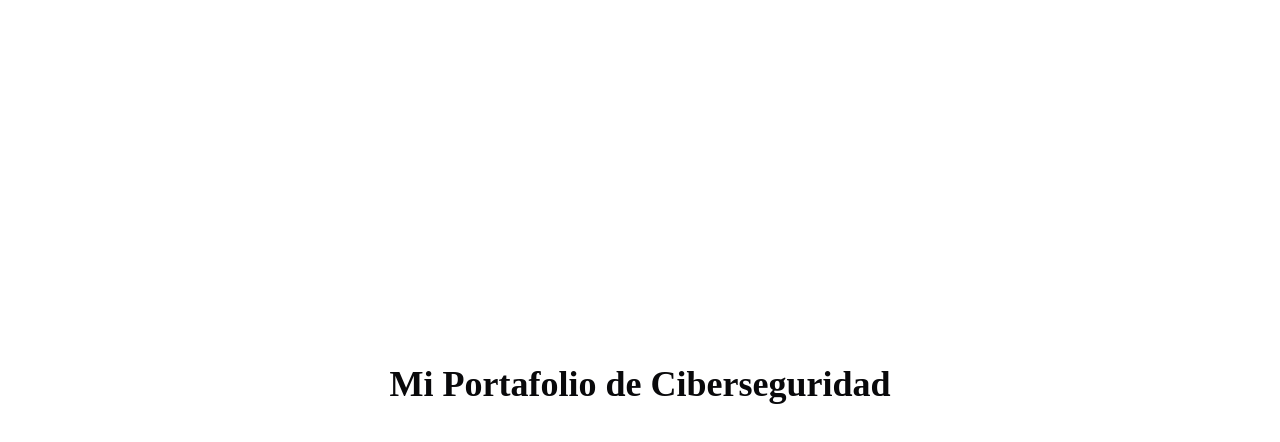
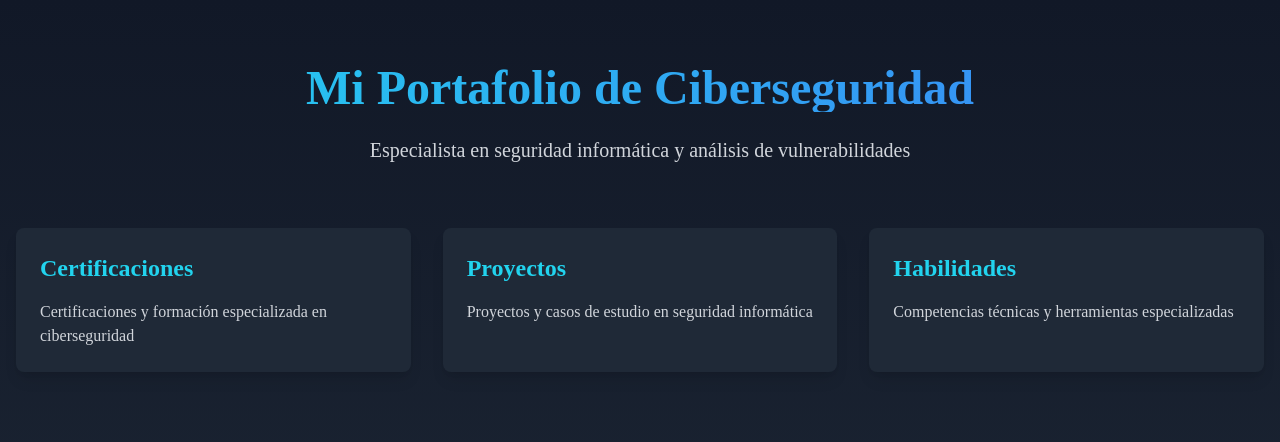
Before and after one commit to ADE-IA/Portafolio, a Next.js app: page / in a window 1280 px wide. Shown: the top 442 px of the page. Built offline with nearby package versions, Linux system fonts and the light colour scheme.

Commit message:
Mejorar diseño de la página principal

```diff
--- a/src/app/page.tsx
+++ b/src/app/page.tsx
@@ -1,8 +1,42 @@
-export default function Home() {
+import React from 'react'
+
+export default function Home(): React.ReactElement {
   return (
-    <main className="flex min-h-screen flex-col items-center justify-center p-24">
-      <div className="z-10 max-w-5xl w-full items-center justify-center text-sm lg:flex">
-        <h1 className="text-4xl font-bold mb-8">Mi Portafolio de Ciberseguridad</h1>
+    <main className="min-h-screen bg-gradient-to-b from-gray-900 to-gray-800 text-white">
+      <div className="container mx-auto px-4 py-16">
+        {/* Hero Section */}
+        <div className="text-center mb-16">
+          <h1 className="text-5xl font-bold mb-6 bg-clip-text text-transparent bg-gradient-to-r from-cyan-400 to-blue-500">
+            Mi Portafolio de Ciberseguridad
+          </h1>
+          <p className="text-xl text-gray-300 max-w-2xl mx-auto">
+            Especialista en seguridad informática y análisis de vulnerabilidades
+          </p>
+        </div>
+
+        {/* Secciones Principales */}
+        <div className="grid grid-cols-1 md:grid-cols-2 lg:grid-cols-3 gap-8">
+          <div className="bg-gray-800 p-6 rounded-lg shadow-lg hover:shadow-xl transition-shadow">
+            <h2 className="text-2xl font-bold mb-4 text-cyan-400">Certificaciones</h2>
+            <p className="text-gray-300">
+              Certificaciones y formación especializada en ciberseguridad
+            </p>
+          </div>
+
+          <div className="bg-gray-800 p-6 rounded-lg shadow-lg hover:shadow-xl transition-shadow">
+            <h2 className="text-2xl font-bold mb-4 text-cyan-400">Proyectos</h2>
+            <p className="text-gray-300">
+              Proyectos y casos de estudio en seguridad informática
+            </p>
+          </div>
+
+          <div className="bg-gray-800 p-6 rounded-lg shadow-lg hover:shadow-xl transition-shadow">
+            <h2 className="text-2xl font-bold mb-4 text-cyan-400">Habilidades</h2>
+            <p className="text-gray-300">
+              Competencias técnicas y herramientas especializadas
+            </p>
+          </div>
+        </div>
       </div>
     </main>
   )
```
